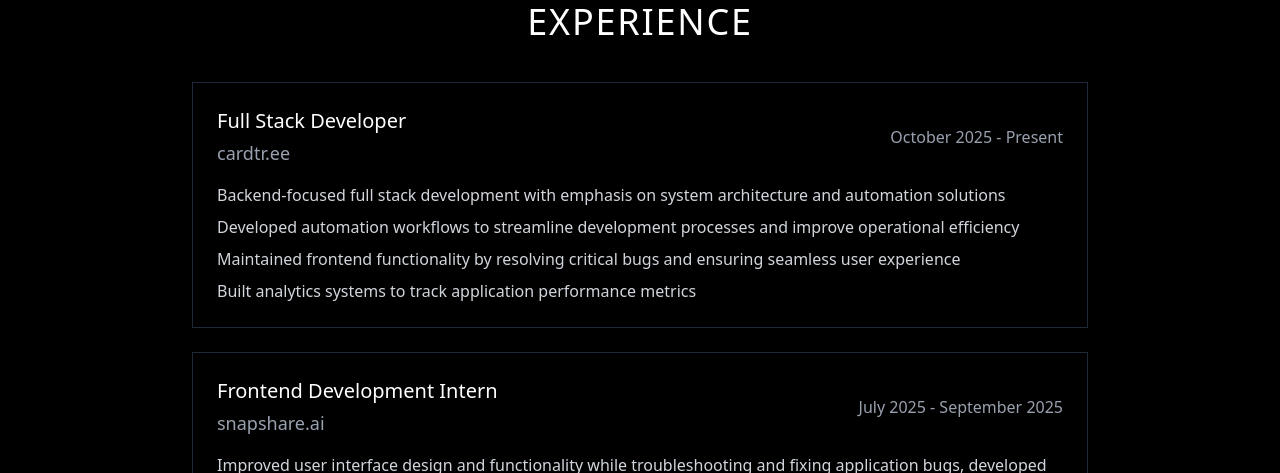
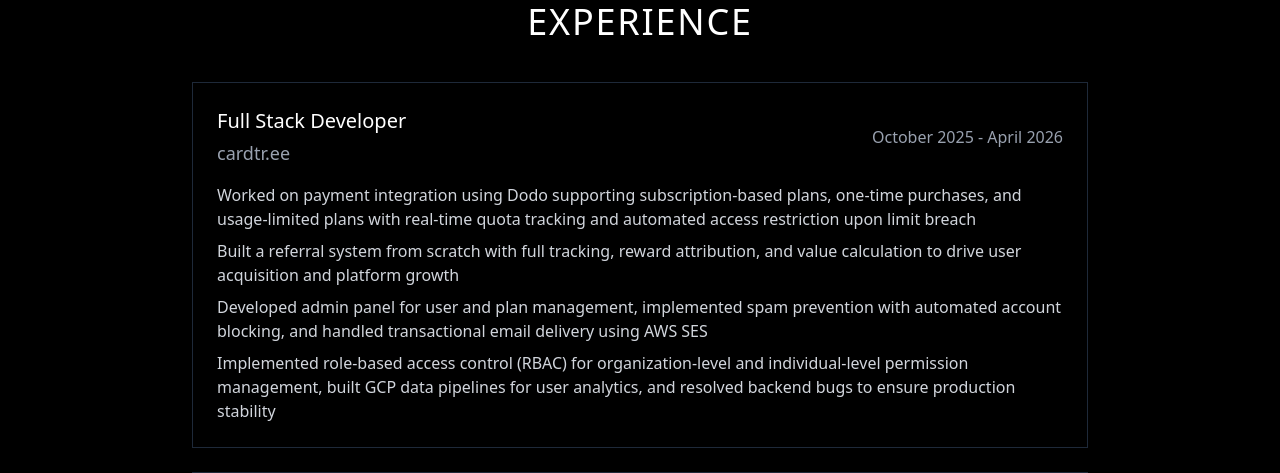
Before and after one commit to letscode5108/portfolio, a React (Vite) app: page / in a window 1280 px wide. Shown: the part 1060-1533 px from the top of the page. Built offline with nearby package versions, Linux system fonts and the light colour scheme.

Commit message:
Revise job role details and add new accomplishments
Updated job description with new responsibilities and achievements.

```diff
--- a/src/App.tsx
+++ b/src/App.tsx
@@ -408,25 +408,21 @@ const Portfolio = () => {
                   </a>
                 </div>
                 <div className="text-gray-400 font-light text-m mt-2 md:mt-0">
-                  October 2025 - Present
+                  October 2025 - April 2026
                 </div>
               </div>
               <div className="space-y-2 text-gray-300 font-light text-md">
           <p>
-                  Backend-focused full stack development with emphasis on system
-                  architecture and automation solutions
+  Worked on payment integration using Dodo supporting subscription-based plans, one-time purchases, and usage-limited plans with real-time quota tracking and automated access restriction upon limit breach
 </p>
 <p>
-                  Developed automation workflows to streamline development
-                  processes and improve operational efficiency
+  Built a referral system from scratch with full tracking, reward attribution, and value calculation to drive user acquisition and platform growth
 </p>
 <p>
-                  Maintained frontend functionality by resolving critical bugs
-                  and ensuring seamless user experience
+  Developed admin panel for user and plan management, implemented spam prevention with automated account blocking, and handled transactional email delivery using AWS SES
 </p>
 <p>
-                  Built analytics systems to track  application
-                  performance metrics
+  Implemented role-based access control (RBAC) for organization-level and individual-level permission management, built GCP data pipelines for user analytics, and resolved backend bugs to ensure production stability
 </p>
               </div>
             </div>
```
Lines whose indentation alone changed are shown as unchanged.
